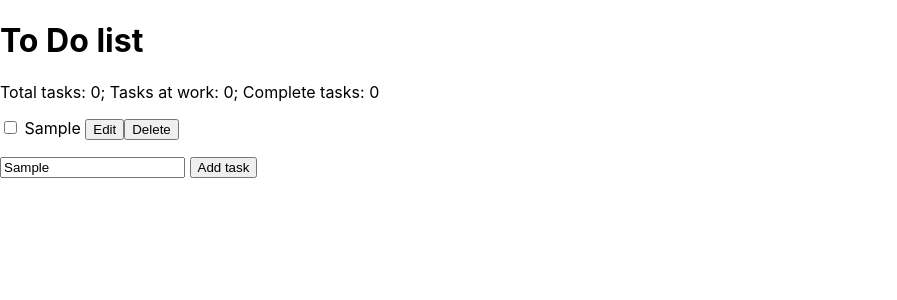
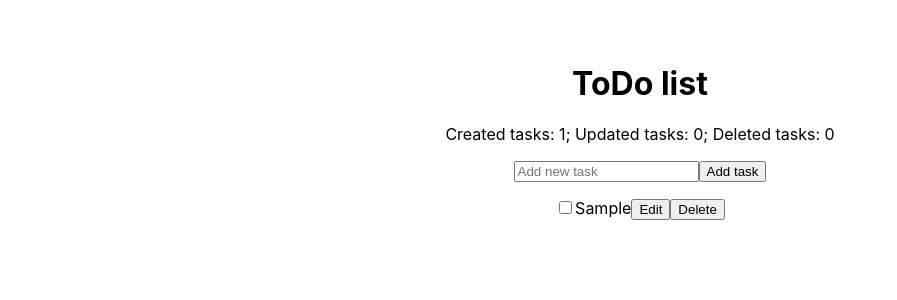
Before and after one commit to Tretmax/toDo, a React (Create React App) app: page / in a window 1280 px wide. Both pictures are taken after typing "Sample" into the empty fields and a click on the button "Add task". Shown: the top 300 px of the page, without its empty margins (0-897 px from the left). Built offline with nearby package versions, Linux system fonts and the light colour scheme.

Commit message:
add functional

```diff
--- a/src/App.css
+++ b/src/App.css
@@ -1,38 +1,4 @@
 .App {
   text-align: center;
+  margin-top: 5%;
 }
-
-.App-logo {
-  height: 40vmin;
-  pointer-events: none;
-}
-
-@media (prefers-reduced-motion: no-preference) {
-  .App-logo {
-    animation: App-logo-spin infinite 20s linear;
-  }
-}
-
-.App-header {
-  background-color: #282c34;
-  min-height: 100vh;
-  display: flex;
-  flex-direction: column;
-  align-items: center;
-  justify-content: center;
-  font-size: calc(10px + 2vmin);
-  color: white;
-}
-
-.App-link {
-  color: #61dafb;
-}
-
-@keyframes App-logo-spin {
-  from {
-    transform: rotate(0deg);
-  }
-  to {
-    transform: rotate(360deg);
-  }
-}
--- a/src/App.js
+++ b/src/App.js
@@ -2,73 +2,136 @@
 import { useState } from 'react';
 import './App.css';
 import Header from './header';
-import ToDoItem from './TodoItem';
+
 
 function App() {
 
+  const [todos, setTodos] = useState([])
 
-  function refreshStat(todos) {
-    let atWork = todos.length;
-    let complete = 0
+  const [todoStat, setTodoStat] = useState({
+    created: 0,
+    updated: 0,
+    deleted: 0
+  })
 
-    todos.forEach(el => {
-      if (el.isDone) {
-        complete = complete + 1
-      }
 
-    });
-    setTodoStat ({
-      total: todos.length,
-      atWork: (atWork - complete),
-      complete: (complete)
+  const addToDo = () => {
+
+
+    setTodos([
+
+      {
+        id: new Date(),
+        name,
+        isDone: false,
+        isEdit: false
+      },
+      ...todos
+    ])
+    setName('')
+    setTodoStat({
+      created: (todoStat.created + 1),
+      updated: todoStat.updated,
+      deleted: todoStat.deleted
+
     })
 
   }
+
+  const [name, setName] = useState('')
+
+
+  const checkTask = (id) => {
+    const copy = [...todos]
+    const current = copy.find(toDo => toDo.id === id)
+    current.isDone = !current.isDone
+    copy.sort((a, b) => (a.isDone - b.isDone))
+    setTodos(copy)
+
+  }
+
+  const editTask = (id) => {
+    const copy = [...todos]
+    const current = copy.find(toDo => toDo.id === id)
+    current.isEdit = !current.isEdit
+    setTodos(copy)
+
+  }
+
+  const delTask = (id) => {
+    const copy = [...todos]
+    const current = copy.findIndex(toDo => toDo.id === id)
+    copy.splice(current, 1)
+    setTodos(copy)
+    setTodoStat({
+      created: todoStat.created,
+      updated: todoStat.updated,
+      deleted: (todoStat.deleted + 1)
+
+    })
+
+  }
+
+  const [newName, setNewName] = useState('')
+  const editNameTask = (id) => {
+    const copy = [...todos]
+    const current = copy.find(toDo => toDo.id === id)
+    current.name = newName
+    current.isEdit = !current.isEdit
+    setTodoStat({
+      created: todoStat.created,
+      updated: (todoStat.updated + 1),
+      deleted: todoStat.deleted
+    })
+    setNewName('')
+    setTodos(copy)
+  }
+
+  const cancelEditTask = (id) => {
+    const copy = [...todos]
+    const current = copy.find(toDo => toDo.id === id)
+    current.isEdit = false
+    setNewName('')
+    setTodos(copy)
+  }
+
+  return (
+    <div className='App'>
+      <Header stat={todoStat} />
+      <main>
+        <input onChange={e => setName(e.target.value)} value={name} onKeyPress={e => e.key === 'Enter' && addToDo(name)} placeholder='Add new task'></   input>
+        <button onClick={() => addToDo()}>Add task</button>
+
+        {todos.map((toDo) => {
+
+          if (toDo.isEdit) {
+            return (< p >
+              <input onChange={e => setNewName(e.target.value)} value={newName} onKeyPress={e => e.key === 'Enter' && editNameTask(toDo.id)} />
+              <button onClick={() => editNameTask(toDo.id)}>Save</button>
+              <button onClick={() => cancelEditTask(toDo.id)}>Cancel</button>
+            </p >)
+          } else {
+
+            return (<p>
+              <input type="checkbox" onChange={() => checkTask(toDo.id)} />
+              {toDo.name}
+              <button onClick={() => editTask(toDo.id)}>Edit</button>
+              <button onClick={() => delTask(toDo.id)}>Delete</button>
+            </p>)
+          }
+        })
+        }
 
 
 
 
 
-  const [todos, setTodos] = useState([])
+      </main>
+    </div>
 
-  const [todoStat, setTodoStat] = useState({
-    total: 0,
-    atWork: 0,
-    complete: 0
-  })
+  )
+
+}
 
 
-  const addToDo = () => {
-    console.log (todos)
-    setTodos([
-      ...todos,
-      {
-        name,
-        isDone: false
-      }
-    ])
-    console.log (todos)
-
-    refreshStat(todos)
-  }
-  console.log (todos)
-  const [name, setName] = useState('')
-
-// console.log (todoStat)
-
-
-  return (
-    <div>
-      <Header stat={todoStat} />
-      <main>
-
-        {todos.map((toDo) => <ToDoItem toDo={toDo} />)}
-
-
-        <input onChange={e => setName(e.target.value)} value={name} ></input> <button onClick={async() => {await addToDo();refreshStat(todos);}}>Add task</button>
-      </main>
-    </div>
-  )
-}
-
 export default App;
--- a/src/TodoItem.js
+++ /dev/null
@@ -1,11 +0,0 @@
-
-
-
-
-const ToDoItem = function ({toDo}){
-    // console.log(toDo)
-return ((<p> <input type="checkbox" /> {toDo.name}  <button>Edit</button><button>Delete</button></p>)
-)
-}
-
-export default ToDoItem
--- a/src/header.js
+++ b/src/header.js
@@ -2,8 +2,8 @@ function Header (prop) {
     // console.log(total)
     return (
         <header>
-            <h1>To Do list</h1>
-            <p> Total tasks: {prop.stat.total}; Tasks at work: {prop.stat.atWork}; Complete tasks: {prop.stat.complete} </p>
+            <h1>ToDo list</h1>
+            <p> Created tasks: {prop.stat.created}; Updated tasks: {prop.stat.updated}; Deleted tasks: {prop.stat.deleted} </p>
         </header>
     )
 }
```
